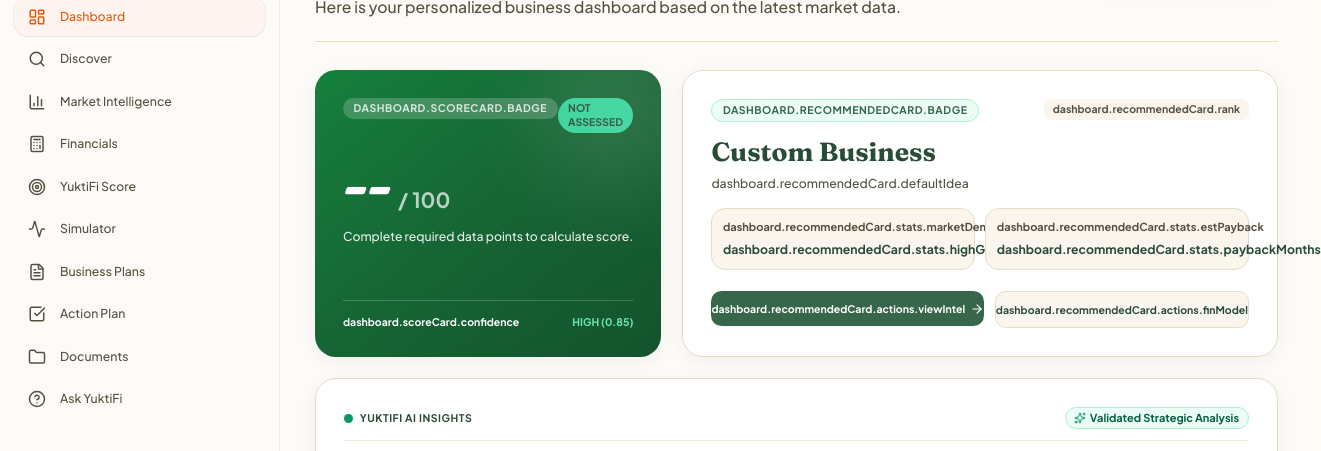
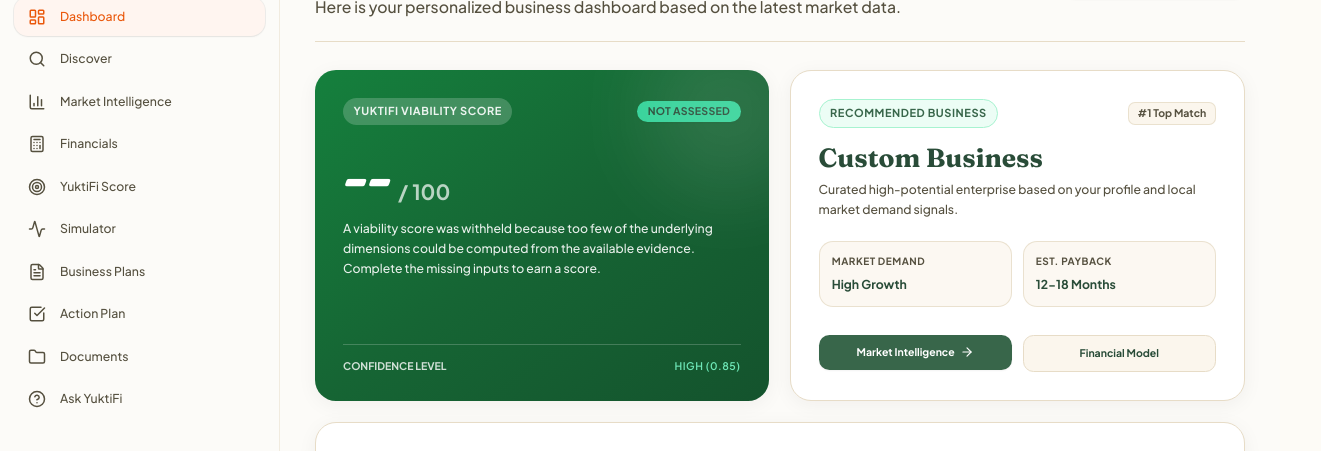
Before and after one commit to nandinimahi04/Yuktifi, a Next.js app in the folder frontend/: page /en/dashboard in a window 1280 px wide. Shown: the part 143-594 px from the top of the page, 1321 px wide, since content can reach past the window. Built offline with nearby package versions, Linux system fonts and the light colour scheme; no server answers.

Commit message:
fix(dashboard): resolve uncosted category mapping, add missing i18n keys and align card typography

```diff
--- a/frontend/app/[locale]/dashboard/page.tsx
+++ b/frontend/app/[locale]/dashboard/page.tsx
@@ -24,16 +24,16 @@
   const t = useTranslations('dashboard.scoreCard');
   const verdictText = typeof verdict === 'object' && verdict !== null ? (verdict.text || verdict.label || '') : (typeof verdict === 'string' ? verdict : '');
   return (
-    <div className="flex-1 bg-gradient-to-br from-[#15803d] via-[#166534] to-[#14532d] rounded-3xl p-8 shadow-card text-white flex flex-col justify-between relative overflow-hidden">
+    <div className="flex-1 bg-gradient-to-br from-[#15803d] via-[#166534] to-[#14532d] rounded-3xl p-8 shadow-card text-white flex flex-col justify-between relative overflow-hidden min-h-[320px]">
       <div className="absolute top-0 right-0 w-48 h-48 bg-white/10 rounded-full blur-2xl -mr-12 -mt-12 pointer-events-none"></div>
 
       <div>
-        <div className="flex justify-between items-start mb-6">
-          <span className="text-xs font-bold uppercase tracking-wider text-white/80 bg-white/20 px-3 py-1 rounded-full backdrop-blur-sm">
+        <div className="flex justify-between items-center mb-6 gap-2">
+          <span className="text-[11px] font-bold uppercase tracking-wider text-white/90 bg-white/20 px-3 py-1.5 rounded-full backdrop-blur-sm">
             {t('badge')}
           </span>
-          <span className="text-xs bg-emerald-400 text-forest-deep font-bold px-3 py-1 rounded-full shadow-sm">
-            {score !== null ? (verdictText || (score >= 75 ? t('verdicts.high') : score >= 50 ? t('verdicts.moderate') : t('verdicts.low'))) : 'NOT ASSESSED'}
+          <span className="text-xs bg-emerald-400 text-forest-deep font-bold px-3 py-1 rounded-full shadow-sm uppercase tracking-wide">
+            {score !== null ? (verdictText || (score >= 75 ? t('verdicts.high') : score >= 50 ? t('verdicts.moderate') : t('verdicts.low'))) : t('notAssessed')}
           </span>
         </div>
 
@@ -44,20 +44,20 @@
           <span className="text-2xl font-bold text-white/70">/ 100</span>
         </div>
 
-        <p className="text-sm font-medium text-white/90 max-w-sm leading-relaxed">
+        <p className="text-sm font-medium text-white/90 max-w-md leading-relaxed">
           {score !== null
             ? (score >= 75
                 ? t('descriptions.high')
                 : score >= 50
                 ? t('descriptions.moderate')
                 : t('descriptions.low'))
-            : reason || 'Complete required data points to calculate score.'}
+            : (reason || t('unavailableDesc'))}
         </p>
       </div>
 
       <div className="mt-8 pt-4 border-t border-white/20 flex justify-between items-center text-xs font-bold">
-        <span>{t('confidence')}</span>
-        <span className="text-emerald-300">HIGH (0.85)</span>
+        <span className="text-white/80">{t('confidence')}</span>
+        <span className="text-emerald-300 font-semibold uppercase tracking-wider">HIGH (0.85)</span>
       </div>
     </div>
   );
@@ -66,46 +66,50 @@
 // Recommended Business Card
 const RecommendedBusinessCard = ({ categoryId, categoryName, score, ideaDetails }: { categoryId: string; categoryName: string; score: number | null; ideaDetails?: string }) => {
   const t = useTranslations('dashboard.recommendedCard');
+  const descText = (ideaDetails && ideaDetails.trim().toLowerCase() !== categoryName.trim().toLowerCase())
+    ? ideaDetails
+    : t('defaultIdea');
+
   return (
-    <div className="flex-1 bg-white border border-premium-border rounded-3xl p-8 shadow-card flex flex-col justify-between">
+    <div className="flex-1 bg-white border border-premium-border rounded-3xl p-8 shadow-card flex flex-col justify-between min-h-[320px]">
       <div>
-        <div className="flex justify-between items-start mb-4">
-          <span className="text-xs font-bold uppercase tracking-wider text-forest bg-emerald-50 border border-emerald-200 px-3 py-1 rounded-full">
+        <div className="flex justify-between items-center mb-4 gap-2">
+          <span className="text-[11px] font-bold uppercase tracking-wider text-forest bg-emerald-50 border border-emerald-200 px-3 py-1.5 rounded-full">
             {t('badge')}
           </span>
-          <span className="text-xs font-bold text-ink-soft bg-cream px-2.5 py-1 rounded-lg">
+          <span className="text-xs font-bold text-ink-soft bg-cream border border-premium-border/80 px-2.5 py-1 rounded-lg">
             {t('rank')}
           </span>
         </div>
 
-        <h3 className="font-display text-2xl sm:text-3xl font-bold text-forest-deep mb-2">
+        <h3 className="font-display text-2xl sm:text-3xl font-bold text-forest-deep mb-2 capitalize">
           {categoryName}
         </h3>
 
-        <p className="text-sm text-ink-soft font-medium mb-4 leading-relaxed">
-          {ideaDetails || t('defaultIdea')}
+        <p className="text-sm text-ink-soft font-medium mb-6 leading-relaxed">
+          {descText}
         </p>
 
         <div className="grid grid-cols-2 gap-3 mb-6">
-          <div className="p-3 bg-cream rounded-2xl border border-premium-border">
-            <span className="text-[11px] font-bold text-ink-soft block mb-0.5">{t('stats.marketDemand')}</span>
+          <div className="p-3.5 bg-cream/70 rounded-2xl border border-premium-border/80">
+            <span className="text-[10px] font-bold uppercase tracking-wider text-ink-soft block mb-1">{t('stats.marketDemand')}</span>
             <span className="text-sm font-bold text-forest-deep">{t('stats.highGrowth')}</span>
           </div>
-          <div className="p-3 bg-cream rounded-2xl border border-premium-border">
-            <span className="text-[11px] font-bold text-ink-soft block mb-0.5">{t('stats.estPayback')}</span>
+          <div className="p-3.5 bg-cream/70 rounded-2xl border border-premium-border/80">
+            <span className="text-[10px] font-bold uppercase tracking-wider text-ink-soft block mb-1">{t('stats.estPayback')}</span>
             <span className="text-sm font-bold text-forest-deep">{t('stats.paybackMonths')}</span>
           </div>
         </div>
       </div>
 
-      <div className="flex flex-col sm:flex-row gap-3">
-        <Link href={`/market-intelligence/${categoryId}`} className="flex-1">
+      <div className="flex flex-col sm:flex-row gap-3 pt-2">
+        <Link href={`/market-intelligence/${categoryId || 'food_beverage'}`} className="flex-1">
           <button className="w-full py-3 bg-forest hover:bg-forest-deep text-white text-xs font-bold rounded-xl shadow-sm transition-all flex items-center justify-center space-x-1.5 group">
             <span>{t('actions.viewIntel')}</span>
             <ArrowRight size={14} className="group-hover:translate-x-0.5 transition-transform" />
           </button>
         </Link>
-        <Link href={`/financials/${categoryId}`} className="flex-1">
+        <Link href={`/financials/${categoryId || 'food_beverage'}`} className="flex-1">
           <button className="w-full py-3 bg-cream hover:bg-cream-deep text-forest-deep border border-premium-border text-xs font-bold rounded-xl transition-all flex items-center justify-center">
             <span>{t('actions.finModel')}</span>
           </button>
@@ -114,6 +118,7 @@
     </div>
   );
 };
+
 
 // Metric Cards with View Calculation Action
 const MetricCard = ({ title, value, unit, score, status, icon: Icon, colorClass, onViewCalculation }: any) => {
--- a/frontend/messages/en.json
+++ b/frontend/messages/en.json
@@ -131,11 +131,21 @@
   "dashboard": {
     "scoreCard": {
       "title": "YuktiFi Viability Score",
+      "badge": "YUKTIFI VIABILITY SCORE",
+      "confidence": "CONFIDENCE LEVEL",
+      "notAssessed": "NOT ASSESSED",
       "verdicts": {
+        "high": "Strong Opportunity",
+        "moderate": "Moderate Potential",
+        "low": "High Risk",
         "weak": "Weak",
         "strong": "Strong",
-        "moderate": "Moderate",
         "risky": "Risky"
+      },
+      "descriptions": {
+        "high": "This enterprise demonstrates strong commercial viability with healthy margins, solid debt service coverage, and steady local market demand.",
+        "moderate": "This enterprise exhibits moderate viability with manageable operational costs and steady catchment opportunity.",
+        "low": "This opportunity carries elevated operational or competitive risk. Review the financial model and cost baseline."
       },
       "desc": "This score indicates the overall viability of the business opportunity based on market demand, competition, and your capital.",
       "viewDetails": "View Detailed Analytics",
@@ -143,6 +153,21 @@
       "unavailableDesc": "A viability score was withheld because too few of the underlying dimensions could be computed from the available evidence. Complete the missing inputs to earn a score.",
       "verdictWithheld": "Score published, verdict withheld for low evidence coverage",
       "notScored": "Not scored"
+    },
+    "recommendedCard": {
+      "badge": "RECOMMENDED BUSINESS",
+      "rank": "#1 Top Match",
+      "defaultIdea": "Curated high-potential enterprise based on your profile and local market demand signals.",
+      "stats": {
+        "marketDemand": "MARKET DEMAND",
+        "highGrowth": "High Growth",
+        "estPayback": "EST. PAYBACK",
+        "paybackMonths": "12-18 Months"
+      },
+      "actions": {
+        "viewIntel": "Market Intelligence",
+        "finModel": "Financial Model"
+      }
     },
     "recommended": {
       "title": "RECOMMENDED BUSINESS",
@@ -152,6 +177,14 @@
     },
     "journey": {
       "title": "Your Entrepreneurship Journey",
+      "status": "In Progress",
+      "steps": {
+        "profile": "Profile",
+        "market": "Market",
+        "finance": "Finance",
+        "schemes": "Schemes",
+        "report": "Report"
+      },
       "profile": "Profile",
       "location": "Location",
       "capital": "Capital",
@@ -161,6 +194,7 @@
       "inProgress": "In Progress",
       "next": "Next Step"
     },
+
     "loading": {
       "title": "Preparing Your Dashboard",
       "subtitle": "Loading insights and opportunities..."
--- a/frontend/messages/hi.json
+++ b/frontend/messages/hi.json
@@ -131,11 +131,21 @@
   "dashboard": {
     "scoreCard": {
       "title": "युक्ति-फाई (YuktiFi) सफलता का अनुमान",
+      "badge": "युक्ति-फाई व्यवहार्यता स्कोर",
+      "confidence": "डेटा विश्वसनीयता",
+      "notAssessed": "मूल्यांकन नहीं किया गया",
       "verdicts": {
+        "high": "मजबूत संभावना",
+        "moderate": "मध्यम संभावना",
+        "low": "उच्च जोखिम",
         "weak": "कमजोर संभावना",
         "strong": "मजबूत संभावना",
-        "moderate": "मध्यम संभावना",
         "risky": "जोखिम भरा"
+      },
+      "descriptions": {
+        "high": "यह व्यवसाय ठोस लाभ मार्जिन और स्थिर स्थानीय मांग के साथ मजबूत वाणिज्यिक व्यवहार्यता प्रदर्शित करता है।",
+        "moderate": "यह व्यवसाय प्रबंधनीय परिचालन और बाजार कारकों के साथ मध्यम व्यवहार्यता प्रदर्शित करता है।",
+        "low": "यह अवसर अधिक जोखिम दर्शाता है। परिचालन लागत और स्थानीय प्रतिस्पर्धा की समीक्षा करें।"
       },
       "desc": "यह स्कोर बाजार की मांग, प्रतिस्पर्धा और आपकी पूंजी के आधार पर व्यापार अवसर की समग्र सफलता की संभावना को दर्शाता है।",
       "viewDetails": "विस्तृत विश्लेषण देखें",
@@ -143,6 +153,21 @@
       "unavailableDesc": "उपलब्ध प्रमाणों से पर्याप्त आयामों की गणना नहीं हो सकी, इसलिए व्यवहार्यता स्कोर प्रदान नहीं किया गया। स्कोर पाने के लिए अनुपस्थित जानकारी पूरी करें।",
       "verdictWithheld": "स्कोर प्रकाशित, प्रमाण कवरेज कम होने के कारण निर्णय रोका गया",
       "notScored": "स्कोर नहीं दिया गया"
+    },
+    "recommendedCard": {
+      "badge": "अनुशंसित व्यवसाय",
+      "rank": "#1 शीर्ष मैच",
+      "defaultIdea": "आपकी प्रोफाइल और स्थानीय बाजार संकेतों के आधार पर क्यूरेटेड उच्च-संभावना उद्यम।",
+      "stats": {
+        "marketDemand": "बाजार मांग",
+        "highGrowth": "उच्च विकास",
+        "estPayback": "अनुमानित पेबैक",
+        "paybackMonths": "12-18 महीने"
+      },
+      "actions": {
+        "viewIntel": "बाजार विश्लेषण",
+        "finModel": "वित्तीय मॉडल"
+      }
     },
     "recommended": {
       "title": "अनुशंसित व्यवसाय",
@@ -152,6 +177,14 @@
     },
     "journey": {
       "title": "आपकी उद्यमिता यात्रा",
+      "status": "प्रगति पर है",
+      "steps": {
+        "profile": "प्रोफाइल",
+        "market": "बाजार",
+        "finance": "वित्त",
+        "schemes": "योजनाएं",
+        "report": "रिपोर्ट"
+      },
       "profile": "प्रोफाइल",
       "location": "स्थान",
       "capital": "पूंजी (निवेश)",
@@ -161,6 +194,7 @@
       "inProgress": "प्रगति पर है",
       "next": "अगला कदम"
     },
+
     "loading": {
       "title": "आपका डैशबोर्ड तैयार हो रहा है",
       "subtitle": "जानकारी और अवसर लोड हो रहे हैं..."
```
Also changed, not shown: 1 other file (tests, documents, lock files or other folders).
